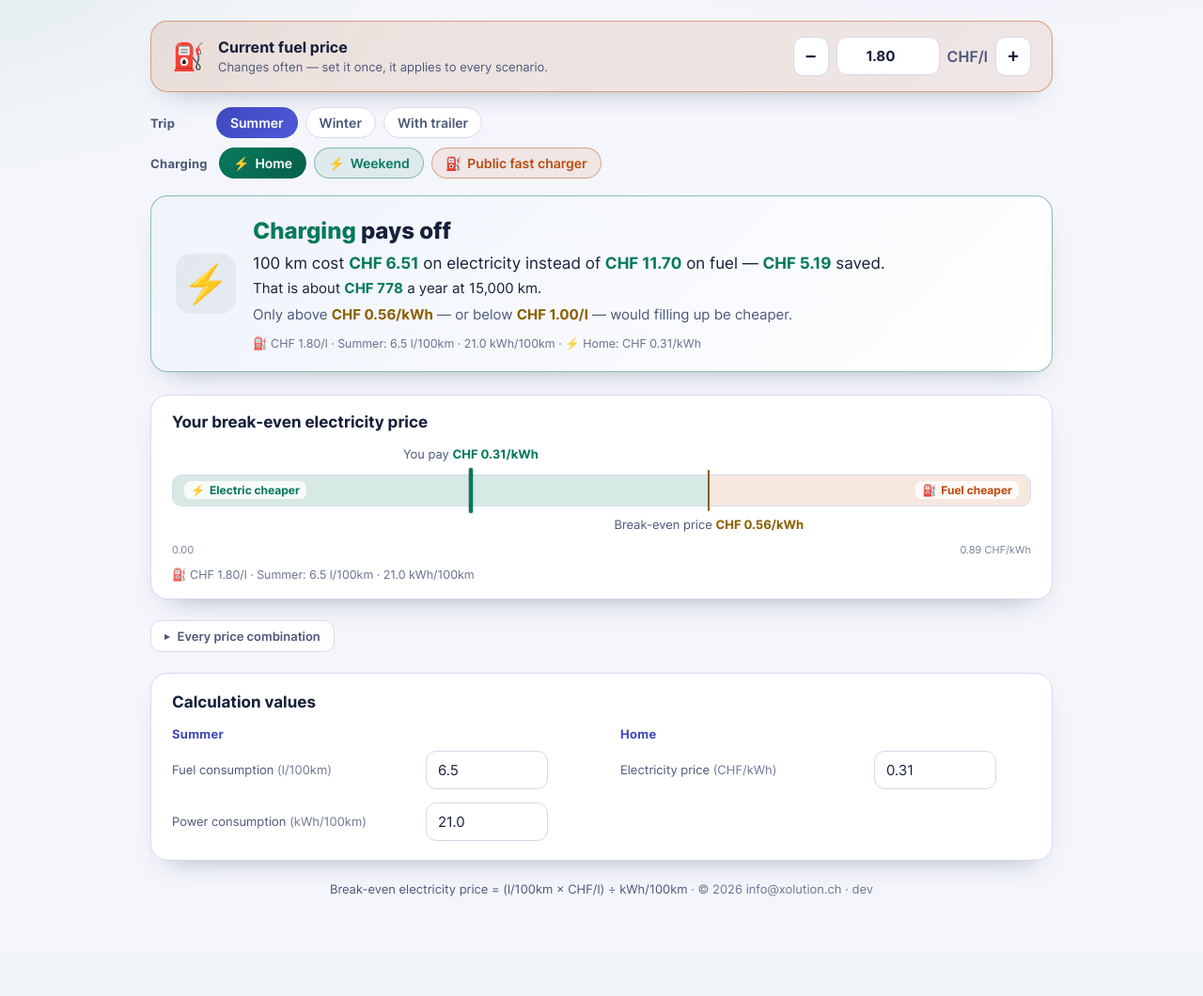
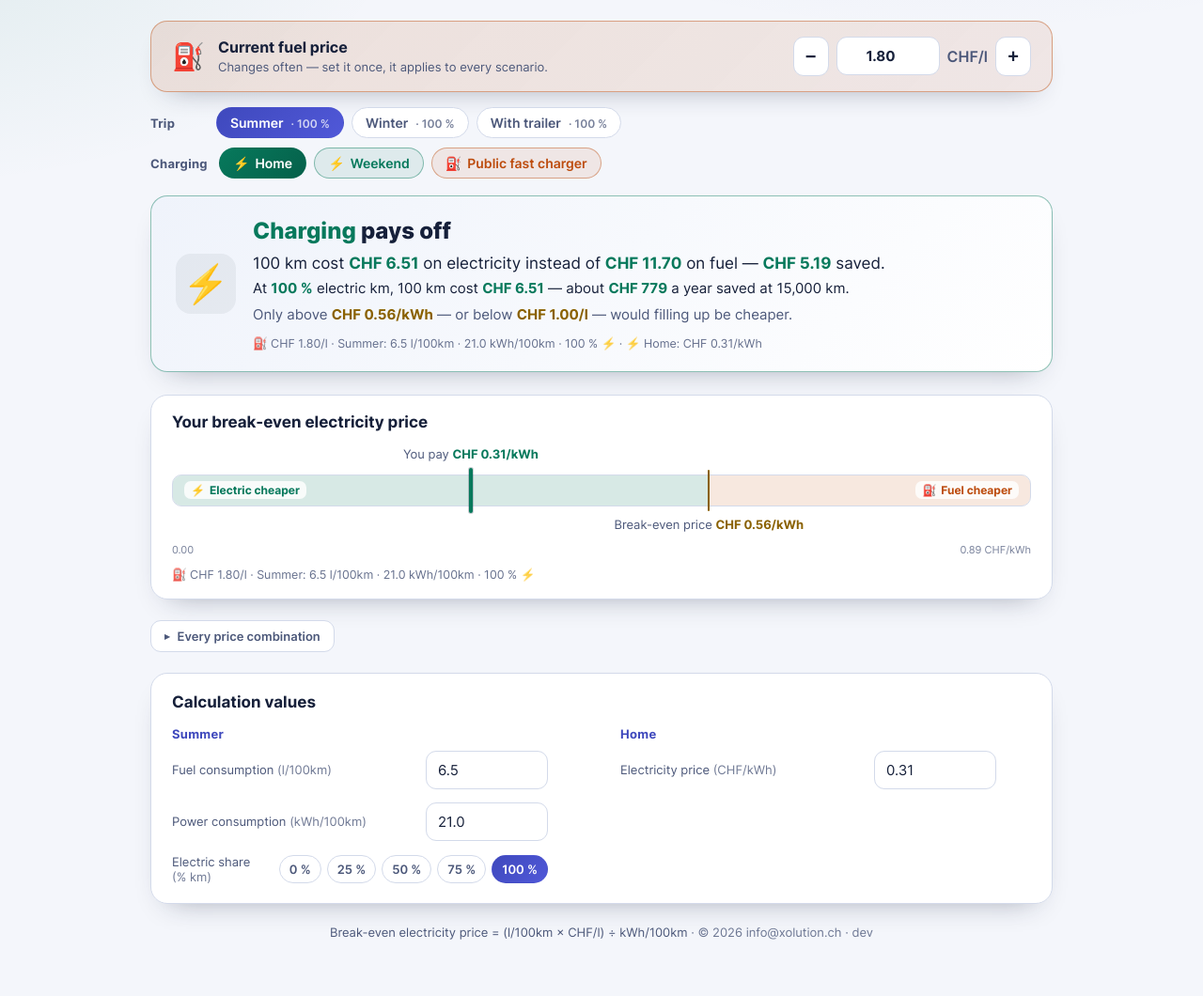
Before and after one commit to rjo3510/phev-sweetspot, a FastAPI app: page / in a window 1280 px wide. Shown: the part 200-1260 px from the top of the page at 94% size. Before the commit the page ends 1154 px from the top, so only its background shows below. Run offline with FastAPI, Linux system fonts and the light colour scheme; data comes from the database, SQL or seed files in the repository.

Commit message:
Stromanteil pro Szenario: 0/25/50/75/100 % als Chips, Jahresersparnis skaliert damit
- calc.compute(electric_share): cost_blend + blend_delta, Kipp-Preise unverändert
- scenarios.electric_share INTEGER DEFAULT 100 (additive Migration)
- Chips im Block Berechnungswerte, Badge am Szenario-Chip, Verdict-Zeile blend_save/blend_more
- Tests 15 grün, Chrome headless 27/27 Checks, 0 pageerror

```diff
--- a/app/main.py
+++ b/app/main.py
@@ -173,6 +173,20 @@ def _migrate_drop_settings_updated_at() -> None:
         conn.execute(text("ALTER TABLE settings DROP COLUMN fuel_price_updated_at"))
 
 
+def _migrate_electric_share() -> None:
+    """Add `scenarios.electric_share` (% of km driven electric), backfilled to 100.
+
+    100 = every km electric = exactly what the app assumed before the column
+    existed, so a deploy changes nothing visible. Idempotent.
+    """
+    with engine.begin() as conn:
+        cols = [row[1] for row in conn.execute(text("PRAGMA table_info(scenarios)"))]
+        if "electric_share" in cols:
+            return
+        conn.execute(text(
+            "ALTER TABLE scenarios ADD COLUMN electric_share INTEGER NOT NULL DEFAULT 100"))
+
+
 @app.on_event("startup")
 def on_startup() -> None:
     logging.getLogger("uvicorn.error").info("PHEV Charging Calculator — build %s", APP_VERSION[:7])
@@ -180,6 +194,7 @@ def on_startup() -> None:
     _migrate_legacy_fuel_price()
     _migrate_bilingual_names()
     _migrate_drop_settings_updated_at()
+    _migrate_electric_share()
     db = SessionLocal()
     try:
         crud.seed_if_empty(db)
@@ -318,6 +333,7 @@ def calculate(scenario_id: int, location_id: int, db: Session = Depends(get_db))
         power_consumption=scenario.power_consumption,
         fuel_price=fuel_price,
         kwh_price=location.price_chf_per_kwh,
+        electric_share=scenario.electric_share,
     )
     return schemas.CalculationResult(
         scenario=schemas.ScenarioRead.model_validate(scenario),
--- a/app/models.py
+++ b/app/models.py
@@ -21,6 +21,9 @@ class Scenario(Base):
     name_en = Column(String, nullable=False)           # name shown in the English UI
     fuel_consumption = Column(Float, nullable=False)   # liters / 100 km
     power_consumption = Column(Float, nullable=False)  # kWh / 100 km
+    # Share of km driven electric (0..100). A property of the trip, not of the
+    # charger: "commute" may be 100, "holiday drive" 25.
+    electric_share = Column(Integer, nullable=False, server_default="100")
 
 
 class ChargingLocation(Base):
--- a/app/schemas.py
+++ b/app/schemas.py
@@ -20,6 +20,8 @@ class _BilingualName(BaseModel):
 class ScenarioBase(_BilingualName):
     fuel_consumption: float = Field(..., gt=0, le=1000, description="liters / 100 km")
     power_consumption: float = Field(..., ge=0, le=1000, description="kWh / 100 km")
+    # Default 100 keeps older clients (and older stored rows) at today's behaviour.
+    electric_share: int = Field(100, ge=0, le=100, description="% of km driven electric")
 
 
 class ScenarioCreate(ScenarioBase):
@@ -74,3 +76,6 @@ class CalculationResult(BaseModel):
     break_even_kwh_price: float | None
     cheaper: str
     savings_per_100km: float
+    electric_share: int
+    cost_blend: float            # CHF / 100 km at the scenario's electric share
+    blend_delta: float           # saved vs. all-fuel per 100 km (negative = extra cost)
--- a/app/static/css/styles.css
+++ b/app/static/css/styles.css
@@ -264,6 +264,14 @@ body:not(.is-editor) .editor-only { display: none !important; }
   background: linear-gradient(135deg, var(--fuel), var(--fuel-2));
   border-color: transparent; color: var(--on-fuel);
 }
+/* Scenario chips wear their electric share as a small badge ("Winter · 75 %"). */
+.chip__badge { margin-left: 8px; font-weight: 600; font-size: 12px; opacity: .75; white-space: nowrap; }
+.chip__badge::before { content: "· "; }
+/* The electric-share picker: the same chips, compact, in the values block. */
+.chips--share { gap: 6px; flex-wrap: nowrap; }
+.chip--share { padding: 6px 10px; font-size: 13px; }
+.field--share { flex-wrap: wrap; }
+.values .field--share { max-width: none; }
 
 /* Verdict */
 .verdict-card {
@@ -552,6 +560,9 @@ input:disabled, select:disabled { -webkit-text-fill-color: var(--text); opacity:
   .chart-wrap { height: 320px; }
   .profile-row__label { min-width: 0; }
   .chip { font-size: 13px; padding: 6px 12px; }
+  /* Five chips do not fit beside the label — stack it above them. */
+  .field--share { flex-direction: column; align-items: flex-start; gap: 8px; }
+  .chips--share { flex-wrap: wrap; }
   .card { padding: 18px 15px; }
   .pbar { padding: 16px 14px; }
   .pbar__lab { font-size: 12px; }
--- a/app/static/js/app.js
+++ b/app/static/js/app.js
@@ -31,6 +31,9 @@ const THOUSANDS = { en: ",", de: "'" };
 const fmtInt = (n) =>
   Math.round(n).toFixed(0).replace(/\B(?=(\d{3})+(?!\d))/g, THOUSANDS[lang] || ",");
 const CHF0 = (n) => "CHF " + fmtInt(n);         // whole francs, for the yearly figure
+// Share of km driven electric: five fixed stops, chosen with chips.
+const SHARE_STEPS = [0, 25, 50, 75, 100];
+let electricShare = 100;   // the active (possibly unsaved) share — chips, not an input field
 
 // --- i18n --------------------------------------------------------------------
 const I18N = {
@@ -53,7 +56,11 @@ const I18N = {
     sent_elec: "100 km cost <b>{ce}</b> on electricity instead of <b>{cf}</b> on fuel — <b>{save}</b> saved.",
     sent_fuel: "100 km cost <b>{cf}</b> on fuel instead of <b>{ce}</b> on electricity — <b>{save}</b> saved.",
     sent_tie: "100 km cost <b>{ce}</b> either way.",
-    year_save: "That is about <b>{amount}</b> a year at {km} km.",
+    // Money at the scenario's electric share: what is actually paid and what a
+    // year of it comes to. Replaces the plain yearly line.
+    blend_save: "At <b>{share} %</b> electric km, 100 km cost <b>{blend}</b> — about <b>{amount}</b> a year saved at {km} km.",
+    blend_more: "At <b>{share} %</b> electric km, 100 km cost <b>{blend}</b> — about <b>{amount}</b> a year more than on fuel at {km} km.",
+    electric_share: "Electric share", share_label: "{share} % electric km",
     thr_elec: "Only above <b>{bek}</b> — or below <b>{bef}</b> — would filling up be cheaper.",
     thr_fuel: "Only below <b>{bek}</b> — or above <b>{bef}</b> — would charging pay off.",
     note_sep: " · ",
@@ -108,7 +115,11 @@ const I18N = {
     sent_elec: "100 km kosten mit Strom <b>{ce}</b> statt <b>{cf}</b> mit Benzin — <b>{save}</b> gespart.",
     sent_fuel: "100 km kosten mit Benzin <b>{cf}</b> statt <b>{ce}</b> mit Strom — <b>{save}</b> gespart.",
     sent_tie: "100 km kosten so oder so <b>{ce}</b>.",
-    year_save: "Das sind rund <b>{amount}</b> pro Jahr bei {km} km.",
+    // Geld beim Stromanteil des Szenarios: was tatsächlich bezahlt wird und
+    // was ein Jahr davon ausmacht. Ersetzt die reine Jahreszeile.
+    blend_save: "Bei <b>{share} %</b> Strom-km kosten 100 km <b>{blend}</b> — rund <b>{amount}</b> pro Jahr gespart bei {km} km.",
+    blend_more: "Bei <b>{share} %</b> Strom-km kosten 100 km <b>{blend}</b> — rund <b>{amount}</b> pro Jahr mehr als mit Benzin bei {km} km.",
+    electric_share: "Stromanteil", share_label: "{share} % Strom-km",
     thr_elec: "Erst über <b>{bek}</b> — oder unter <b>{bef}</b> — wäre Tanken günstiger.",
     thr_fuel: "Erst unter <b>{bek}</b> — oder über <b>{bef}</b> — würde sich Laden lohnen.",
     note_sep: " · ",
@@ -191,6 +202,7 @@ async function init() {
   ["in-fuel-price", "in-kwh-price"].forEach((id) => {
     $(id).addEventListener("blur", () => normalizePriceInput(id));
   });
+  renderShareChips();
   $("fuel-down").addEventListener("click", () => nudgeFuelPrice(-0.05));
   $("fuel-up").addEventListener("click", () => nudgeFuelPrice(0.05));
 
@@ -408,7 +420,39 @@ function fillChips(el, items, activeId, onPick) {
     b.setAttribute("aria-pressed", it.id === activeId ? "true" : "false");
     b.innerHTML = `<i class="chip__ico" aria-hidden="true"></i><span class="chip__name"></span>`;
     b.querySelector(".chip__name").textContent = dispName(it);
+    // Scenario chips wear their stored electric share, so the trips can be told
+    // apart before one is picked ("Winter · 75 %").
+    if (it.electric_share != null) {
+      const badge = document.createElement("span");
+      badge.className = "chip__badge";
+      badge.textContent = `${it.electric_share} %`;
+      badge.title = t("share_label", { share: it.electric_share });
+      b.appendChild(badge);
+    }
     b.addEventListener("click", () => onPick(it.id));
+    el.appendChild(b);
+  });
+}
+
+// The electric-share picker: five chips, one is on. Same what-if rule as the
+// number fields — anyone may click, only Save (owner) stores it.
+function renderShareChips() {
+  const el = $("in-electric-share");
+  el.innerHTML = "";
+  SHARE_STEPS.forEach((v) => {
+    const b = document.createElement("button");
+    b.type = "button";
+    b.className = "chip chip--share" + (v === electricShare ? " is-on" : "");
+    b.dataset.share = v;
+    b.textContent = `${v} %`;
+    b.setAttribute("aria-pressed", v === electricShare ? "true" : "false");
+    b.setAttribute("aria-label", t("share_label", { share: v }));
+    b.addEventListener("click", () => {
+      if (v === electricShare) return;
+      electricShare = v;
+      renderShareChips();
+      recalcFromInputs();
+    });
     el.appendChild(b);
   });
 }
@@ -440,6 +484,8 @@ function syncActiveInputs() {
   if (s) {
     $("in-fuel-consumption").value = fmtCons(s.fuel_consumption);
     $("in-power-consumption").value = fmtCons(s.power_consumption);
+    electricShare = s.electric_share ?? 100;
+    renderShareChips();
   }
   if (l) $("in-kwh-price").value = fmtPrice(l.price_chf_per_kwh);
   renderValueNames();
@@ -460,7 +506,8 @@ function dirtyParts() {
   // field counts as unsaved, floating-point noise does not.
   const off = (a, b, tol) => !isNaN(a) && Math.abs(a - b) >= tol;
   const scenario = off(v.fuel_consumption, s.fuel_consumption, 0.05)
-                || off(v.power_consumption, s.power_consumption, 0.05);
+                || off(v.power_consumption, s.power_consumption, 0.05)
+                || v.electric_share !== (s.electric_share ?? 100);
   const location = off(v.kwh_price, l.price_chf_per_kwh, 0.005);
   const fuel = off(v.fuel_price, fuelPrice, 0.005);
   return { scenario, location, fuel, any: scenario || location || fuel };
@@ -500,6 +547,7 @@ function inputValues() {
     power_consumption: parseFloat($("in-power-consumption").value),
     fuel_price: parseFloat($("in-fuel-price").value),
     kwh_price: parseFloat($("in-kwh-price").value),
+    electric_share: electricShare,
   };
 }
 
@@ -522,6 +570,7 @@ async function saveInputs() {
       await api.put(`/api/scenarios/${s.id}`, {
         name_de: s.name_de, name_en: s.name_en,
         fuel_consumption: v.fuel_consumption, power_consumption: v.power_consumption,
+        electric_share: v.electric_share,
       });
     }
     if (d.location) {
@@ -578,12 +627,16 @@ function recalcFromInputs() {
   const break_even_kwh = v.power_consumption > 0 ? (v.fuel_consumption * v.fuel_price) / v.power_consumption : null;
   const diff = cost_fuel - cost_elec;
   const cheaper = Math.abs(diff) < 1e-9 ? "equal" : diff > 0 ? "electric" : "fuel";
+  const a = v.electric_share / 100;
+  const cost_blend = a * cost_elec + (1 - a) * cost_fuel;   // mirrors calc.cost_blend_per_100km
   const res = {
-    scenario: { ...activeScenario(), fuel_consumption: v.fuel_consumption, power_consumption: v.power_consumption },
+    scenario: { ...activeScenario(), fuel_consumption: v.fuel_consumption, power_consumption: v.power_consumption,
+                electric_share: v.electric_share },
     location: { ...activeLocation(), price_chf_per_kwh: v.kwh_price },
     fuel_price: v.fuel_price,
     cost_fuel, cost_elec, break_even_fuel_price: break_even, break_even_kwh_price: break_even_kwh,
     cheaper, savings_per_100km: Math.abs(diff),
+    electric_share: v.electric_share, cost_blend, blend_delta: cost_fuel - cost_blend,
   };
   renderAll(res);
 }
@@ -617,11 +670,14 @@ function renderVerdict(res) {
     : isElec ? t("sent_elec", { ce, cf, save })
              : t("sent_fuel", { ce, cf, save });
 
-  // The same saving, once a year — what "per 100 km" actually amounts to.
-  // Dropped on a tie and on a near-tie: "about CHF 0 a year" says nothing.
-  const perYear = Math.abs(res.cost_fuel - res.cost_elec) * (ANNUAL_KM / 100);
+  // The money at the trip's electric share, once a year — what "per 100 km"
+  // actually amounts to when not every km is electric. The break-even prices
+  // above do not move with the share; only this line does. Dropped on a tie, at
+  // 0 % and whenever it would round to CHF 0: nothing saved, nothing to say.
+  const perYear = Math.abs(res.blend_delta) * (ANNUAL_KM / 100);
   const yearly = isTie || Math.round(perYear) < 1 ? ""
-    : t("year_save", { amount: CHF0(perYear), km: fmtInt(ANNUAL_KM) });
+    : t(res.blend_delta > 0 ? "blend_save" : "blend_more",
+        { share: res.electric_share, blend: CHF(res.cost_blend), amount: CHF0(perYear), km: fmtInt(ANNUAL_KM) });
 
   // Both tipping prices at once, each in its own unit — the electricity price
   // where it flips, and the fuel price where it flips.
@@ -653,7 +709,7 @@ function renderVerdict(res) {
 function assumptionNote(res, withLocation) {
   const parts = [
     `⛽ ${CHF(res.fuel_price)}/l`,
-    `${esc(dispName(res.scenario))}: ${fmtCons(res.scenario.fuel_consumption)} l/100km · ${fmtCons(res.scenario.power_consumption)} kWh/100km`,
+    `${esc(dispName(res.scenario))}: ${fmtCons(res.scenario.fuel_consumption)} l/100km · ${fmtCons(res.scenario.power_consumption)} kWh/100km · ${res.electric_share} % ⚡`,
   ];
   if (withLocation) parts.push(`⚡ ${esc(dispName(res.location))}: ${CHF(res.location.price_chf_per_kwh)}/kWh`);
   return parts.join(t("note_sep"));
@@ -916,7 +972,8 @@ function rowValues(tr) {
 // (PUT replaces the whole record).
 async function saveScenarioRow(id, tr) {
   const s = scenarios.find((x) => x.id === id);
-  const body = { fuel_consumption: s.fuel_consumption, power_consumption: s.power_consumption, ...rowValues(tr) };
+  const body = { fuel_consumption: s.fuel_consumption, power_consumption: s.power_consumption,
+                 electric_share: s.electric_share, ...rowValues(tr) };
   try { await api.put(`/api/scenarios/${id}`, body); toast(t("toast_scenario_saved")); await reload(); }
   catch (e) { toast(e.message, true); }
 }
@@ -942,7 +999,7 @@ async function addScenario() {
   try {
     const created = await api.post("/api/scenarios", {
       ...oneName("new_scenario"),
-      fuel_consumption: 6.5, power_consumption: 21,
+      fuel_consumption: 6.5, power_consumption: 21, electric_share: 100,
     });
     activeScenarioId = created.id;
     localStorage.setItem("activeScenarioId", activeScenarioId);
--- a/app/templates/index.html
+++ b/app/templates/index.html
@@ -123,6 +123,12 @@
             <span><span data-i18n="power_consumption">Power consumption</span> <em>(kWh/100km)</em></span>
             <input type="number" inputmode="decimal" step="0.1" min="0" id="in-power-consumption" />
           </label>
+          <!-- Share of km driven electric: five fixed steps as chips (not a
+               slider — five stops are a choice, not a range). Filled by JS. -->
+          <div class="field field--inline field--share">
+            <span><span data-i18n="electric_share">Electric share</span> <em>(% km)</em></span>
+            <div class="chips chips--share" id="in-electric-share" role="group"></div>
+          </div>
         </div>
 
         <div class="values__group">
```
Also changed, not shown: CLAUDE.md (+17 -5 lines), app/calc.py (+25 -2 lines), tests/test_calc.py (+37 -0 lines).
